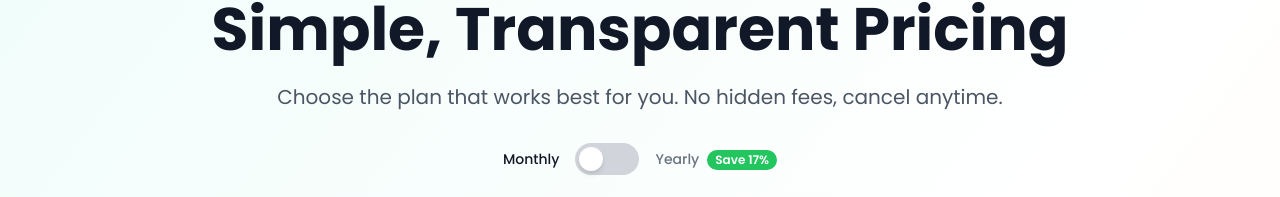
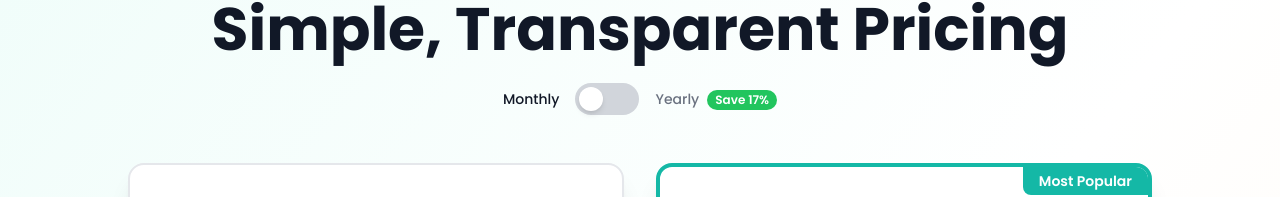
Before and after one commit to SajBajra/Final-Year-Project, a React (Vite) app in the folder frontend/: page /pricing in a window 1280 px wide. Shown: the part 178-375 px from the top of the page. Built offline with nearby package versions, Linux system fonts and the light colour scheme; no server answers.

Commit message:
Remove subtitle text from pricing page header

```diff
--- a/frontend/src/pages/Pricing.jsx
+++ b/frontend/src/pages/Pricing.jsx
@@ -87,9 +87,6 @@ const Pricing = () => {
             >
               Simple, Transparent Pricing
             </h1>
-            <p className="text-lg sm:text-xl text-gray-600 max-w-3xl mx-auto mb-8">
-              Choose the plan that works best for you. No hidden fees, cancel anytime.
-            </p>
 
             {/* Billing Toggle */}
             <div className="flex items-center justify-center gap-4 mb-8">
```
